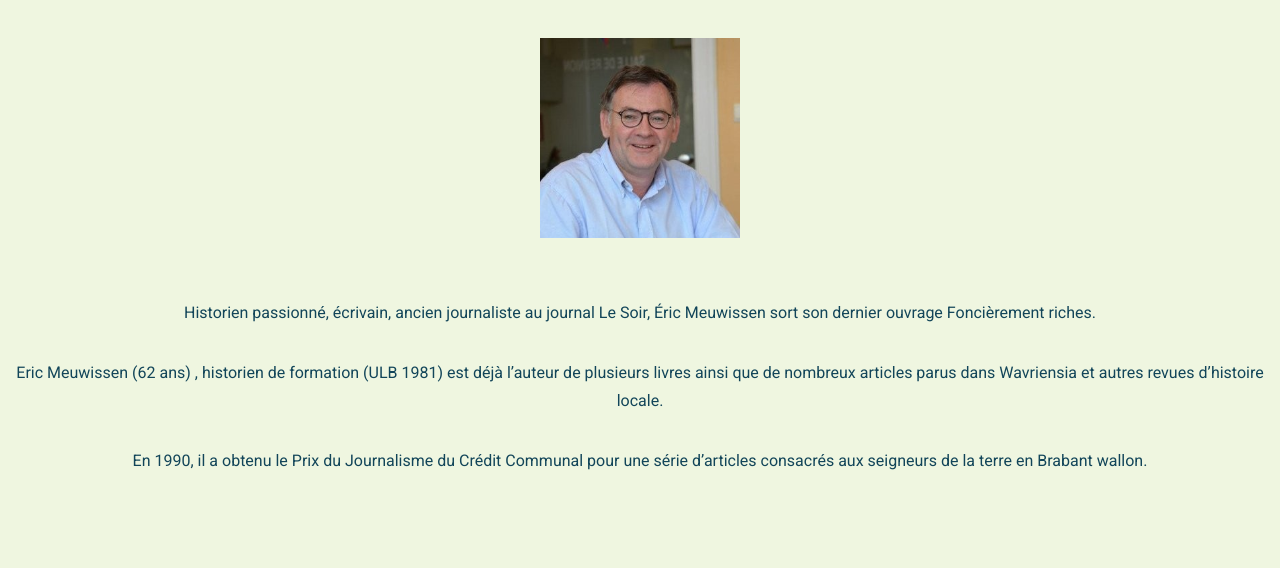
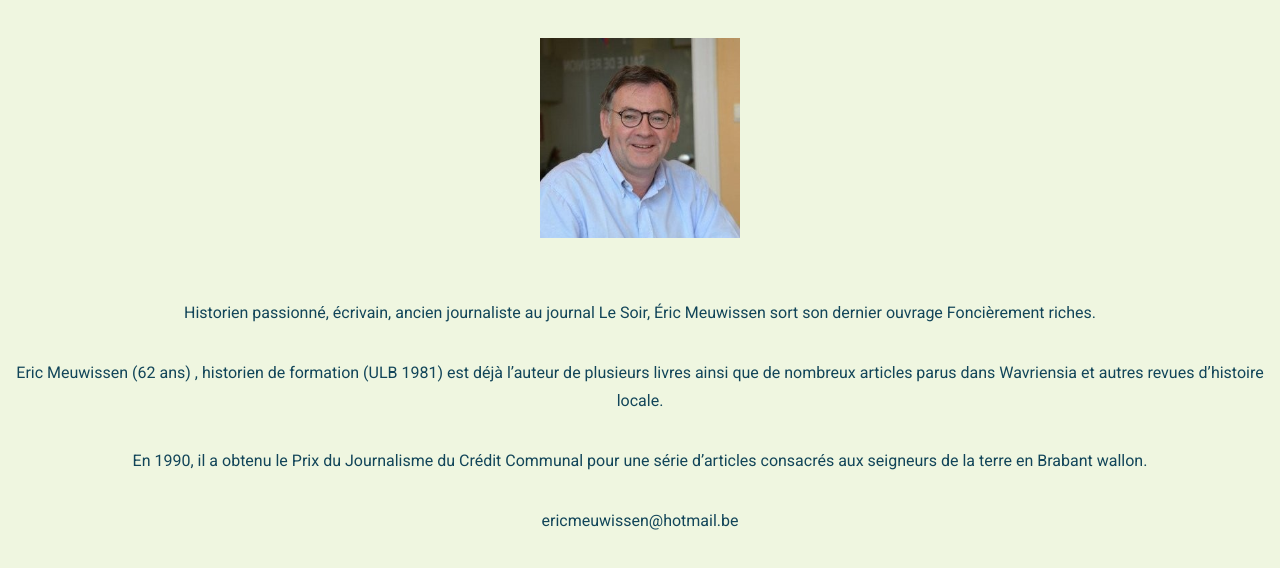
Before and after one commit to Pyo25/ericmeuwissen.github.io, a plain HTML site: page index.html in a window 1280 px wide. Shown: the part 148-716 px from the top of the page. Drawn offline with Linux system fonts and the light colour scheme.

Commit message:
add email

```diff
--- a/index.html
+++ b/index.html
@@ -63,5 +63,6 @@
         <p>Historien passionné, écrivain, ancien journaliste au journal Le Soir, Éric Meuwissen sort son dernier ouvrage Foncièrement riches.</p>
         <p>Eric Meuwissen (62 ans) , historien de formation (ULB 1981) est déjà l’auteur de plusieurs livres ainsi que de nombreux articles parus dans Wavriensia et autres revues d’histoire locale.</p>
         <p>En 1990, il a obtenu le Prix du Journalisme du Crédit Communal pour une série d’articles consacrés aux seigneurs de la terre en Brabant wallon.</p>
+        <p>ericmeuwissen@hotmail.be</p>
     </body>
 </html>
```
